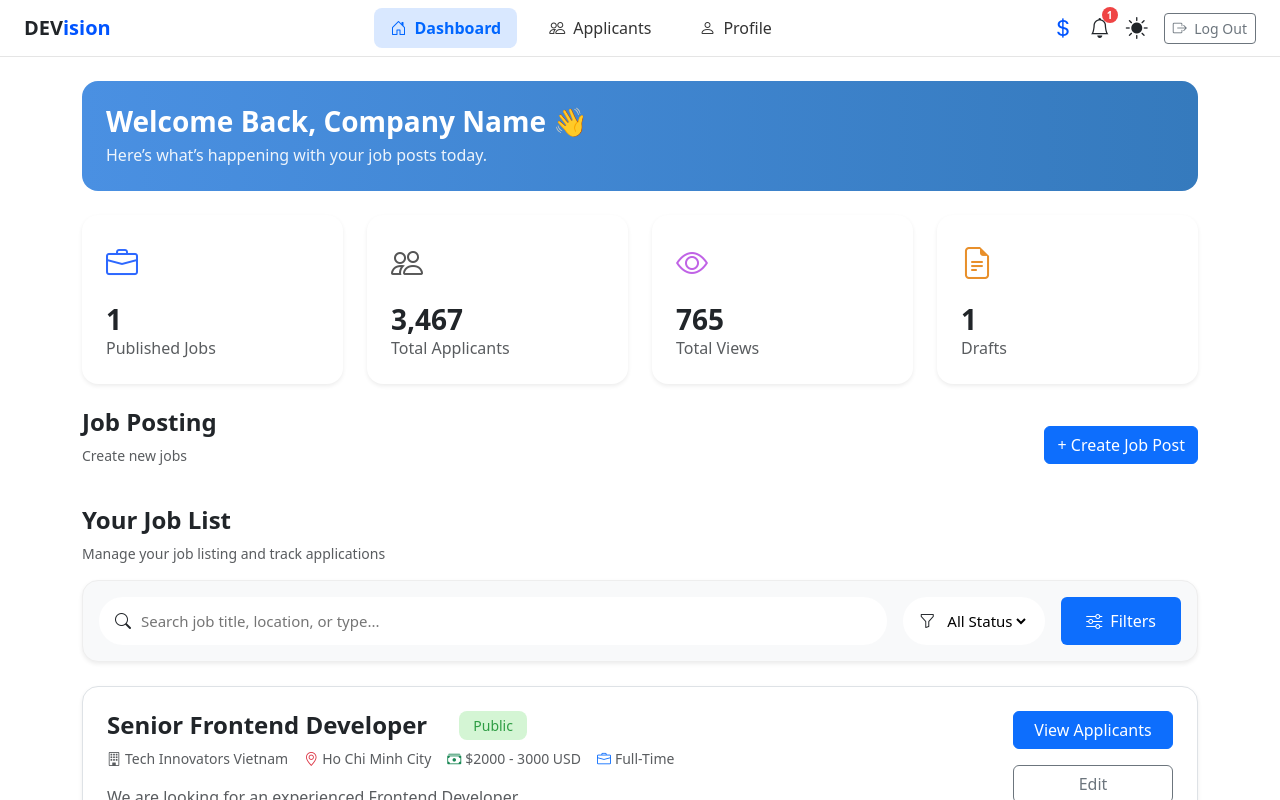
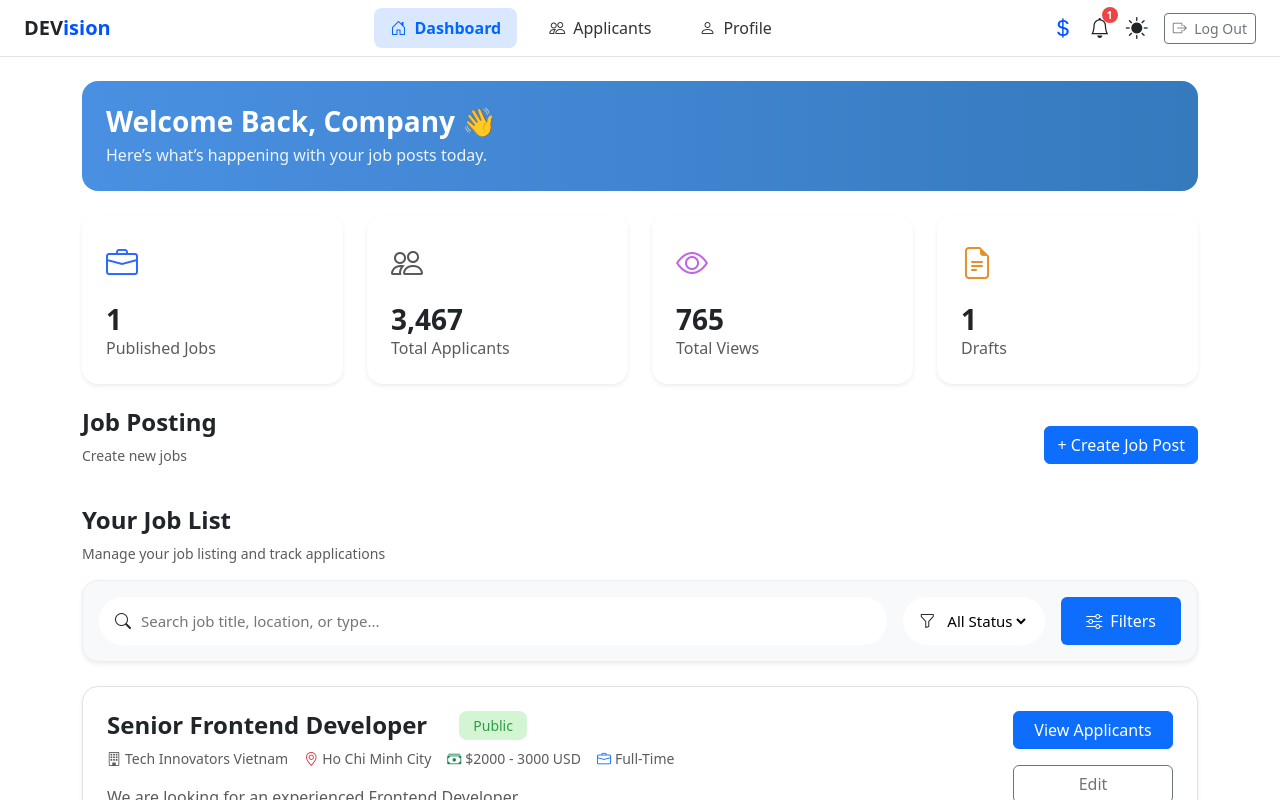
Before and after one commit to isys3461-2025c-samson-devision/Job-Manager, a React (Create React App) app in the folder Samson_JM_M2/Samson_JM_FE/job_manager_fe/: page /company/dashboard in a window 1280 px wide. Shown: the top 800 px of the page. Built offline with nearby package versions, Linux system fonts and the light colour scheme.

Commit message:
Fixed Welcome Banner to show Company Name

```diff
--- a/Samson_JM_M2/Samson_JM_FE/job_manager_fe/src/infrastructure/storage/localStorageUtil.js
+++ b/Samson_JM_M2/Samson_JM_FE/job_manager_fe/src/infrastructure/storage/localStorageUtil.js
@@ -1,3 +1,5 @@
+const COMPANY_NAME_KEY = "companyName";
+
 export const localStorageUtil = {
   setToken: (token) => localStorage.setItem("accessToken", token),
   getToken: () => localStorage.getItem("accessToken"),
@@ -6,4 +8,8 @@ export const localStorageUtil = {
   setRole: (role) => localStorage.setItem("role", role),
   getRole: () => localStorage.getItem("role"),
   removeRole: () => localStorage.removeItem("role"),
+
+  setCompanyName: (name) => localStorage.setItem(COMPANY_NAME_KEY, name),
+  getCompanyName: () => localStorage.getItem(COMPANY_NAME_KEY),
+  removeCompanyName: () => localStorage.removeItem(COMPANY_NAME_KEY),
 };
--- a/Samson_JM_M2/Samson_JM_FE/job_manager_fe/src/modules/auth/context/AuthProvider.jsx
+++ b/Samson_JM_M2/Samson_JM_FE/job_manager_fe/src/modules/auth/context/AuthProvider.jsx
@@ -7,7 +7,8 @@ export const AuthProvider = ({ children }) => {
   const [user, setUser] = useState(() => {
     const token = localStorageUtil.getToken();
     const role = localStorageUtil.getRole();
-    return token ? { accessToken: token, role } : null;
+    const companyName = localStorageUtil.getCompanyName();
+    return token ? { accessToken: token, role, companyName } : null;
   });
 
   const login = async (loginRequest) => {
@@ -15,8 +16,10 @@ export const AuthProvider = ({ children }) => {
 
     localStorageUtil.setToken(authUser.accessToken);
     localStorageUtil.setRole(authUser.role);
+    localStorageUtil.setCompanyName(authUser.companyName);
 
     setUser(authUser);
+    return authUser;
   };
 
   const signup = async (formData) => {
@@ -34,6 +37,7 @@ export const AuthProvider = ({ children }) => {
   const logout = () => {
     localStorageUtil.removeToken();
     localStorageUtil.removeRole();
+    localStorageUtil.removeCompanyName();
     setUser(null);
   };
 
--- a/Samson_JM_M2/Samson_JM_FE/job_manager_fe/src/modules/auth/models/AuthUser.js
+++ b/Samson_JM_M2/Samson_JM_FE/job_manager_fe/src/modules/auth/models/AuthUser.js
@@ -1,6 +1,7 @@
 export default class AuthUser {
-  constructor(accessToken, role) {
+  constructor(accessToken, role, companyName) {
     this.accessToken = accessToken;
     this.role = role;
+    this.companyName = companyName;
   }
 }
--- a/Samson_JM_M2/Samson_JM_FE/job_manager_fe/src/modules/auth/service/authService.js
+++ b/Samson_JM_M2/Samson_JM_FE/job_manager_fe/src/modules/auth/service/authService.js
@@ -11,7 +11,7 @@ export const authService = {
       AUTH_ENDPOINTS.AUTH.LOGIN,
       loginRequest
     );
-    return new AuthUser(res.accessToken, res.role);
+    return new AuthUser(res.accessToken, res.role, res.companyName);
   },
 
   async signup(signupRequest) {
--- a/Samson_JM_M2/Samson_JM_FE/job_manager_fe/src/modules/company/components/WelcomeBanner.jsx
+++ b/Samson_JM_M2/Samson_JM_FE/job_manager_fe/src/modules/company/components/WelcomeBanner.jsx
@@ -2,10 +2,9 @@ import { useContext } from "react";
 import { AuthContext } from "../../auth/context/AuthContext";
 
 export default function WelcomeBanner() {
-  const { auth } = useContext(AuthContext);
+  const {user} = useContext(AuthContext);
 
-  // Later: auth.companyName or auth.data.company.name
-  const companyName = auth?.companyName || "Company Name";
+  const companyName = user?.companyName || "Company";
 
   return (
     <div
@@ -15,7 +14,9 @@ export default function WelcomeBanner() {
         color: "white",
       }}
     >
-      <h3 className="fw-semibold mb-1">Welcome Back, {companyName} 👋</h3>
+      <h3 className="fw-semibold mb-1">
+        Welcome Back, {companyName} 👋
+      </h3>
       <p className="mb-0" style={{ opacity: 0.9 }}>
         Here’s what’s happening with your job posts today.
       </p>
```
Also changed, not shown: Samson_JM_M2/Samson_JM_FE/job_manager_fe/src/modules/auth/context/AuthContext.js (+8 -0 lines), 2 other files (tests, documents, lock files or other folders).
